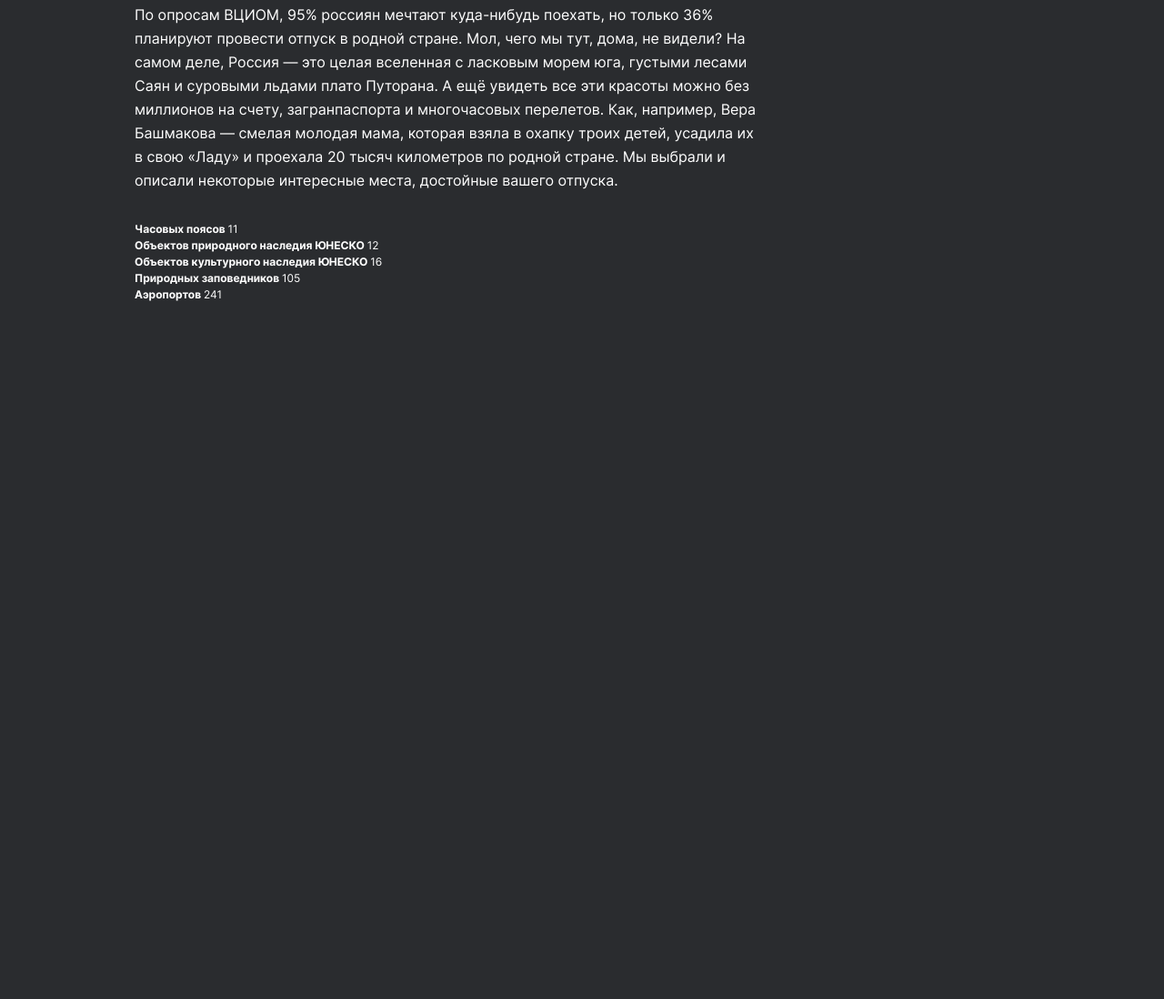
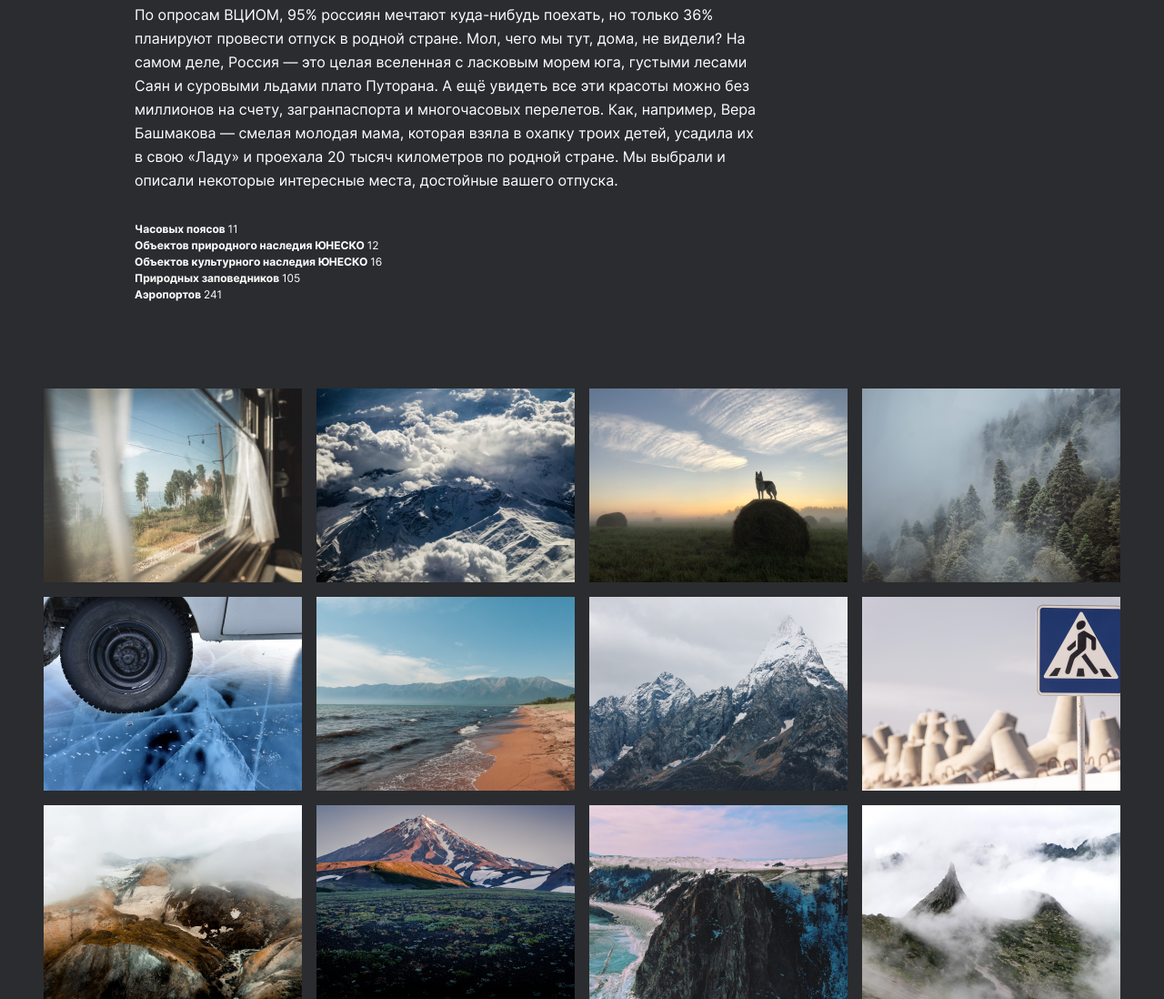
Before and after one commit to mukhindev-praktikum/russian-travel, a plain HTML site: page index.html in a window 1280 px wide. Shown: the part 1326-2424 px from the top of the page at 91% size. Before the commit the page ends 1659 px from the top, so only its background shows below. Drawn offline with Linux system fonts and the light colour scheme.

Commit message:
Блок photo-grid

```diff
--- /dev/null
+++ b/blocks/photo-grid/__item/photo-grid__item.css
@@ -0,0 +1,3 @@
+.photo-grid__item {
+  width: 100%;
+}
--- /dev/null
+++ b/blocks/photo-grid/photo-grid.css
@@ -0,0 +1,8 @@
+@import './__item/photo-grid__item.css';
+
+.photo-grid {
+  margin: 94px 48px 0;
+  display: grid;
+  grid-template-columns: repeat(4, auto);
+  grid-gap: 16px;
+}
--- a/index.html
+++ b/index.html
@@ -36,6 +36,20 @@
         <li class="intro__list-item">Аэропортов <span class="intro__list-quantity">241</span></li>
       </ul>
     </section>
+    <section class="photo-grid">
+      <img class="photo-grid__item" src="./images/photo-grid/__item-01.png" alt="Вид из окна поезда">
+      <img class="photo-grid__item" src="./images/photo-grid/__item-02.png" alt="Снежные вершины в облаках">
+      <img class="photo-grid__item" src="./images/photo-grid/__item-03.png" alt="Собака на стоге сена">
+      <img class="photo-grid__item" src="./images/photo-grid/__item-04.png" alt="Туман в лесу">
+      <img class="photo-grid__item" src="./images/photo-grid/__item-05.png" alt="Машина на голубом льду">
+      <img class="photo-grid__item" src="./images/photo-grid/__item-06.png" alt="Песчаный пляж">
+      <img class="photo-grid__item" src="./images/photo-grid/__item-07.png" alt="Скалы">
+      <img class="photo-grid__item" src="./images/photo-grid/__item-08.png" alt="Бетонные блоки">
+      <img class="photo-grid__item" src="./images/photo-grid/__item-09.png" alt="Вулкан Мутновский">
+      <img class="photo-grid__item" src="./images/photo-grid/__item-10.png" alt="Горы Комчатки">
+      <img class="photo-grid__item" src="./images/photo-grid/__item-11.png" alt="Берег Байкала">
+      <img class="photo-grid__item" src="./images/photo-grid/__item-12.png" alt="Природный парк Ергаки">
+    </section>
   </div>
 </body>
 </html>
--- a/pages/index.css
+++ b/pages/index.css
@@ -3,6 +3,7 @@
 @import '../blocks/header/header.css';
 @import '../blocks/lead/lead.css';
 @import '../blocks/intro/intro.css';
+@import '../blocks/photo-grid/photo-grid.css';
 
 
 /* {
```
Also changed, not shown: images/photo-grid/__item-01.png (added), images/photo-grid/__item-02.png (added), images/photo-grid/__item-03.png (added), images/photo-grid/__item-04.png (added), images/photo-grid/__item-05.png (added), images/photo-grid/__item-06.png (added), images/photo-grid/__item-07.png (added), images/photo-grid/__item-08.png (added), images/photo-grid/__item-09.png (added), images/photo-grid/__item-10.png (added), images/photo-grid/__item-11.png (added), images/photo-grid/__item-12.png (added).
